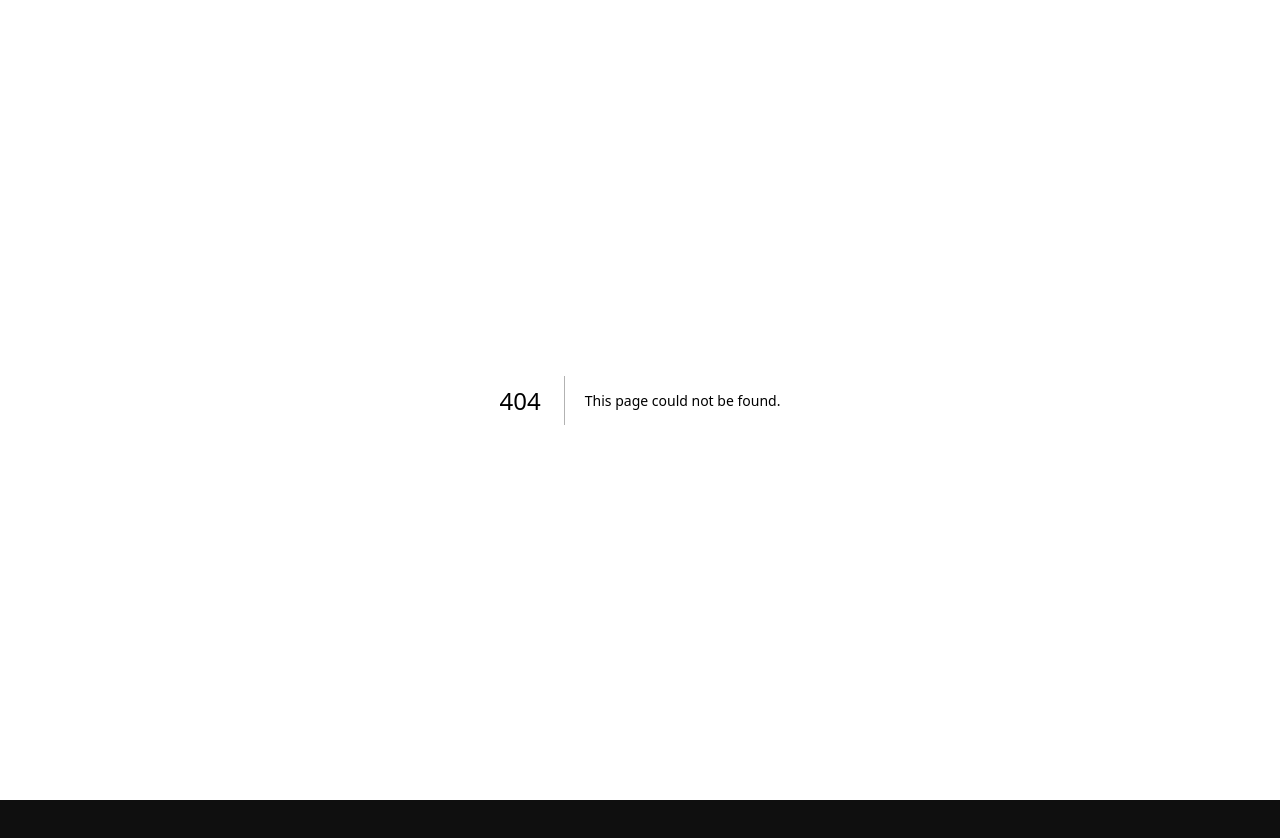
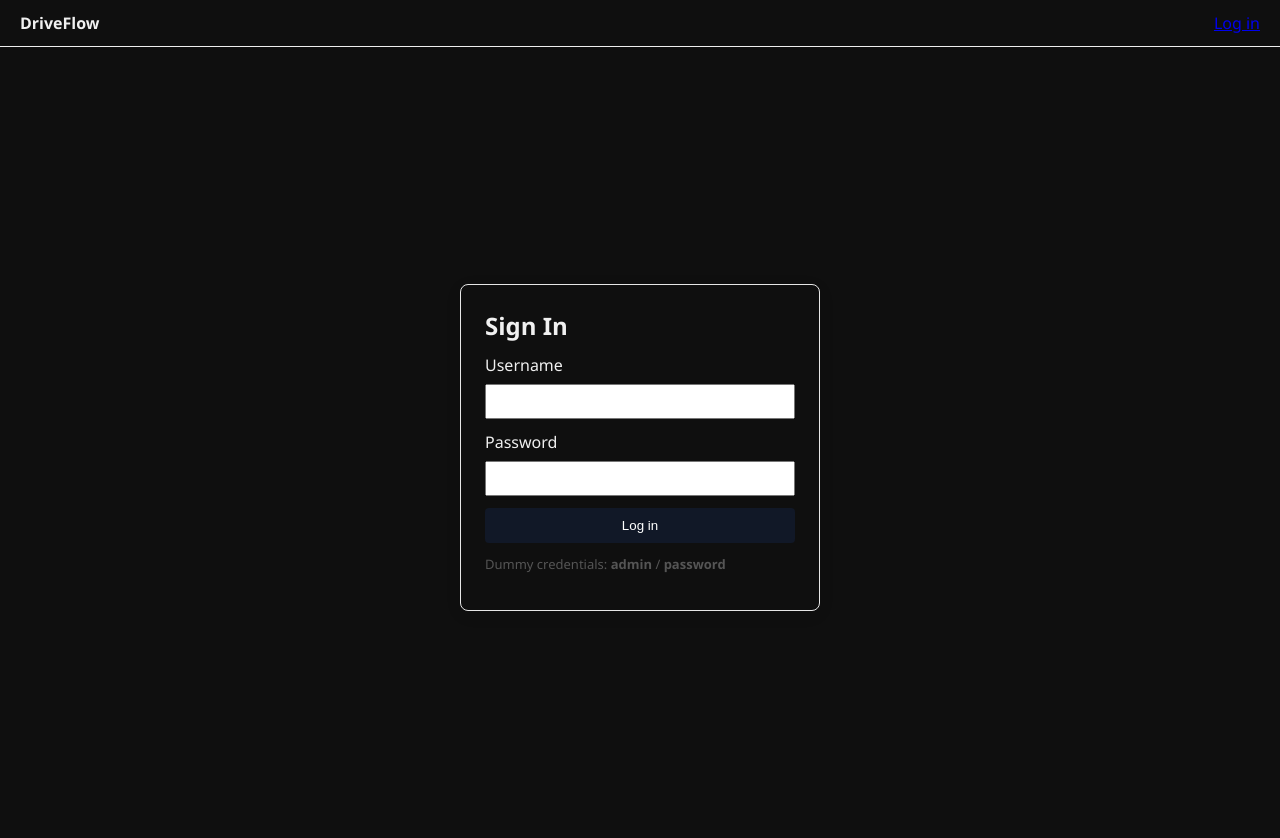
Before and after one commit to Asadullahqadir-1/Gesture-Based-Pc-Control, a Next.js app in the folder web-dashboard/: page /login in a window 1280 px wide. Before the commit this address had no page. Shown: the top 838 px of the page. Before the commit the page ends 800 px from the top, so only its background shows below. Built offline with nearby package versions, Linux system fonts and the light colour scheme.

Commit message:
web-dashboard: add login page, header, and layout integration (dummy auth)

```diff
--- /dev/null
+++ b/web-dashboard/app/Header.js
@@ -0,0 +1,41 @@
+"use client";
+
+import { useEffect, useState } from "react";
+import Link from "next/link";
+import { useRouter } from "next/navigation";
+
+export default function Header() {
+  const [user, setUser] = useState(null);
+  const router = useRouter();
+
+  useEffect(() => {
+    try {
+      const raw = localStorage.getItem("df_user");
+      if (raw) setUser(JSON.parse(raw));
+    } catch (e) {
+      setUser(null);
+    }
+  }, []);
+
+  function logout() {
+    localStorage.removeItem("df_user");
+    setUser(null);
+    router.push("/login");
+  }
+
+  return (
+    <header style={{display:'flex', alignItems:'center', justifyContent:'space-between', padding:'12px 20px', borderBottom:'1px solid #eee'}}>
+      <div style={{fontWeight:700}}>DriveFlow</div>
+      <nav>
+        {user ? (
+          <div style={{display:'flex', gap:12, alignItems:'center'}}>
+            <span style={{color:'#333'}}>Hello, {user.username}</span>
+            <button onClick={logout} style={{padding:'6px 10px', borderRadius:6, border:'1px solid #ddd', background:'#fff'}}>Logout</button>
+          </div>
+        ) : (
+          <Link href="/login">Log in</Link>
+        )}
+      </nav>
+    </header>
+  );
+}
--- a/web-dashboard/app/layout.js
+++ b/web-dashboard/app/layout.js
@@ -1,4 +1,5 @@
 import "./globals.css";
+import Header from "./Header";
 
 export const metadata = {
   title: "DriveFlow",
@@ -8,7 +9,10 @@ export const metadata = {
 export default function RootLayout({ children }) {
   return (
     <html lang="en">
-      <body>{children}</body>
+      <body>
+        <Header />
+        {children}
+      </body>
     </html>
   );
 }
--- /dev/null
+++ b/web-dashboard/app/login/page.js
@@ -0,0 +1,39 @@
+"use client";
+
+import { useState } from "react";
+import { useRouter } from "next/navigation";
+
+const DUMMY_USER = { username: "admin", password: "password" };
+
+export default function LoginPage() {
+  const router = useRouter();
+  const [username, setUsername] = useState("");
+  const [password, setPassword] = useState("");
+  const [error, setError] = useState("");
+
+  function handleSubmit(e) {
+    e.preventDefault();
+    setError("");
+    if (username === DUMMY_USER.username && password === DUMMY_USER.password) {
+      localStorage.setItem("df_user", JSON.stringify({ username }));
+      router.push("/");
+    } else {
+      setError("Invalid credentials. Try username: admin / password: password");
+    }
+  }
+
+  return (
+    <div style={{display: 'flex', alignItems: 'center', justifyContent: 'center', height: '100vh'}}>
+      <form onSubmit={handleSubmit} style={{width: 360, padding: 24, border: '1px solid #e6e6e6', borderRadius: 8, boxShadow: '0 4px 18px rgba(0,0,0,0.06)'}}>
+        <h2 style={{marginTop:0, marginBottom:12}}>Sign In</h2>
+        <label style={{display:'block', marginBottom:8}}>Username</label>
+        <input value={username} onChange={(e) => setUsername(e.target.value)} style={{width:'100%', padding:8, marginBottom:12}} />
+        <label style={{display:'block', marginBottom:8}}>Password</label>
+        <input type="password" value={password} onChange={(e) => setPassword(e.target.value)} style={{width:'100%', padding:8, marginBottom:12}} />
+        <button type="submit" style={{width:'100%', padding:10, background:'#111827', color:'#fff', border:'none', borderRadius:4}}>Log in</button>
+        {error && <p style={{color:'crimson', marginTop:12}}>{error}</p>}
+        <p style={{marginTop:12, color:'#555', fontSize:13}}>Dummy credentials: <strong>admin</strong> / <strong>password</strong></p>
+      </form>
+    </div>
+  );
+}
```
